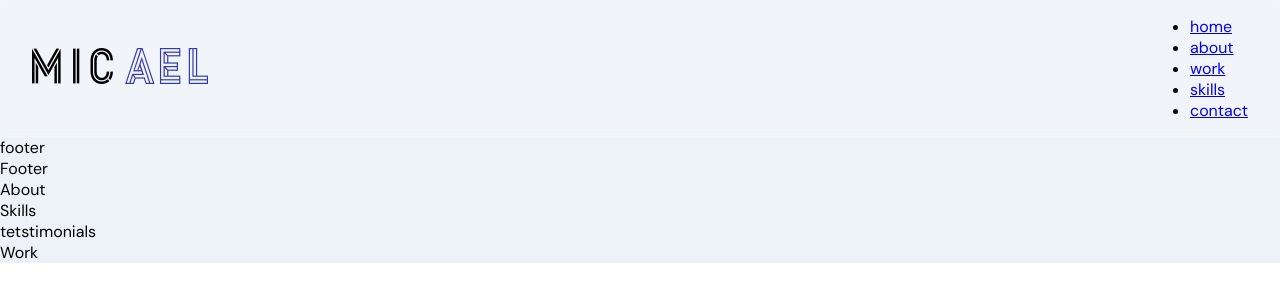
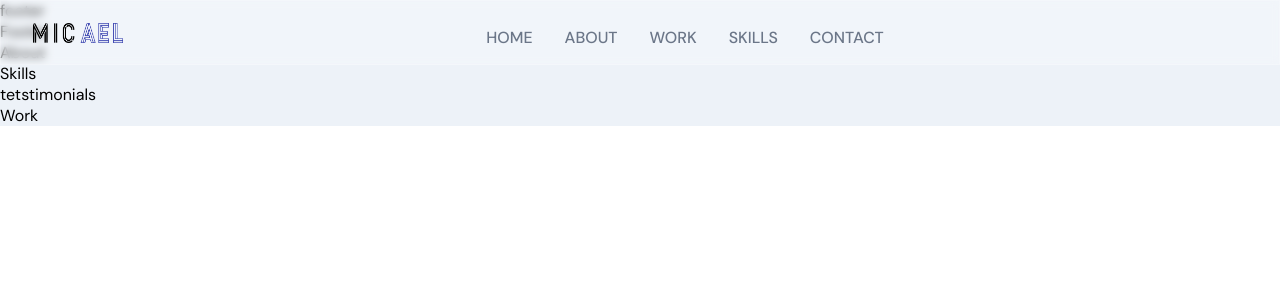
Before and after one commit to Vaibhavsoni109/Vaibhav_portfolio, a React (Vite) app in the folder frontend/: page / in a window 1280 px wide. Shown: the top 302 px of the page. Built offline with nearby package versions, Linux system fonts and the light colour scheme.

Commit message:
navbar clear

```diff
--- a/frontend/src/components/Navbar/Navbar.jsx
+++ b/frontend/src/components/Navbar/Navbar.jsx
@@ -1,7 +1,12 @@
 import React from 'react'
 import { images } from '../../constants';
+import { HiMenuAlt4, HiX } from 'react-icons/hi';
+import { easeInOut, easeOut, motion } from 'framer-motion';
 import './Navbar.scss';
+import { useState } from 'react';
 const Navbar = () => {
+  const [toggle,setToggle]=useState(false);
+
   return (
     <nav className='app__navbar'>
       <div className='app__navbar-logo'>
@@ -11,12 +16,38 @@ const Navbar = () => {
         {['home','about','work','skills','contact'].map((item)=>
       (
 <li key={`link${item}`}>
-<div />
+<div/>
   <a href={`#${item}`}>{item}</a>
 
 </li>
       ))}
       </ul>
+      <div className="app__navbar-menu">
+        <HiMenuAlt4 onClick={()=>
+          setToggle(true)
+
+        }/>
+         {
+            toggle && (
+              <motion.div
+              whileInView={{x:[300,0]}}
+              transition={{duration:0.95, ease:easeOut}}
+              >
+             <HiX onClick={() => setToggle(false)} />
+              <ul>
+              {['home', 'about', 'work', 'skills', 'contact'].map((item) => (
+                <li key={item}>
+                  <a href={`#${item}`} onClick={() => setToggle(false)}>
+                    {item}
+                  </a>
+                </li>
+              ))}
+            </ul>
+
+              </motion.div>
+            )
+          }
+      </div>
 
     </nav>
   )
--- a/frontend/src/components/Navbar/Navbar.scss
+++ b/frontend/src/components/Navbar/Navbar.scss
@@ -1,5 +1,4 @@
-.app__navbar
-{
+.app__navbar {
     width: 100%;
 
     display: flex;
@@ -9,5 +8,171 @@
     padding: 1rem 2rem;
     background: rgba(255, 255, 255, 0.25);
     backdrop-filter: blur(4px);
+    border: 1px solid rgba(255, 255, 255, 0.18);
+    position: fixed;
+    z-index: 2;
 
 }
+
+
+.app__navbar-logo {
+    display: flex;
+    justify-content: flex-start;
+    align-items: center;
+
+    img {
+        width: 90px;
+        height: 20px;
+
+        @media screen and (min-width:2000px) {
+            width: 180px;
+            height: 40px;
+
+        }
+    }
+}
+
+.app__navbar-links {
+    flex: 1;
+    display: flex;
+
+    justify-content: center;
+    align-items: center;
+
+    list-style: none;
+
+    li {
+        margin: 0 1rem;
+        cursor: pointer;
+        flex-direction: column;
+
+        div {
+
+            width: 5px;
+            height: 5px;
+            background: transparent;
+            border-radius: 50%;
+
+            margin: auto;
+
+            margin-bottom: 5px;
+        }
+
+        a {
+            color: var(--gray-color);
+            text-decoration: none;
+            flex-direction: column;
+            text-transform: uppercase;
+            font-weight: 500;
+
+
+            transition: all 0.2s ease-in-out;
+
+            &:hover {
+                color: var(--secondary-color);
+
+            }
+        }
+
+        &:hover {
+            div {
+                background-color: var(--secondary-color);
+            }
+        }
+    }
+    @media screen and (max-width: 900px) {
+        display: none;
+      }
+    }
+
+    .app__navbar-menu {
+      width: 35px;
+      height: 35px;
+      border-radius: 50%;
+      position: relative;
+
+      display: flex;
+      justify-content: center;
+      align-items: center;
+      background-color: var(--secondary-color);
+
+
+      svg {
+        width: 70%;
+        height: 70%;
+        color: var(--white-color);
+      }
+
+      div {
+        position: fixed;
+        top: 0;
+        bottom: 0;
+        right: 0;
+        z-index: 5;
+
+        padding: 1rem;
+
+        width: 80%;
+        height: 100vh;
+
+        display: flex;
+        justify-content: flex-end;
+        align-items: flex-end;
+        flex-direction: column;
+
+        background: url('../../assets/bgWhite.png');
+        background-color: var(--white-color);
+        background-size: cover;
+        background-repeat: repeat;
+
+        /* top box shadow */
+        box-shadow: 0px 0px 20px rgba(168, 168, 168, 0.15);
+
+        svg {
+          width: 35px;
+          height: 35px;
+          color: var(--secondary-color);
+        color:  black;
+          margin: 0.5rem 1rem;
+        }
+
+        ul {
+          list-style: none;
+          margin: 0;
+          padding: 0;
+          height: 100%;
+          width: 100%;
+
+          display: flex;
+          justify-content: flex-start;
+          align-items: flex-start;
+          flex-direction: column;
+
+          li {
+            margin: 1rem;
+
+            a {
+              color: var(--gray-color);
+              text-decoration: none;
+              font-size: 1rem;
+              text-transform: uppercase;
+              font-weight: 500;
+
+              transition: all 0.3s ease-in-out;
+
+              &:hover {
+                color: var(--secondary-color);
+              }
+            }
+          }
+        }
+
+        @media screen and (min-width: 900px) {
+          display: none;
+        }
+      }
+
+      @media screen and (min-width: 900px) {
+        display: none;
+      }
+}
```
